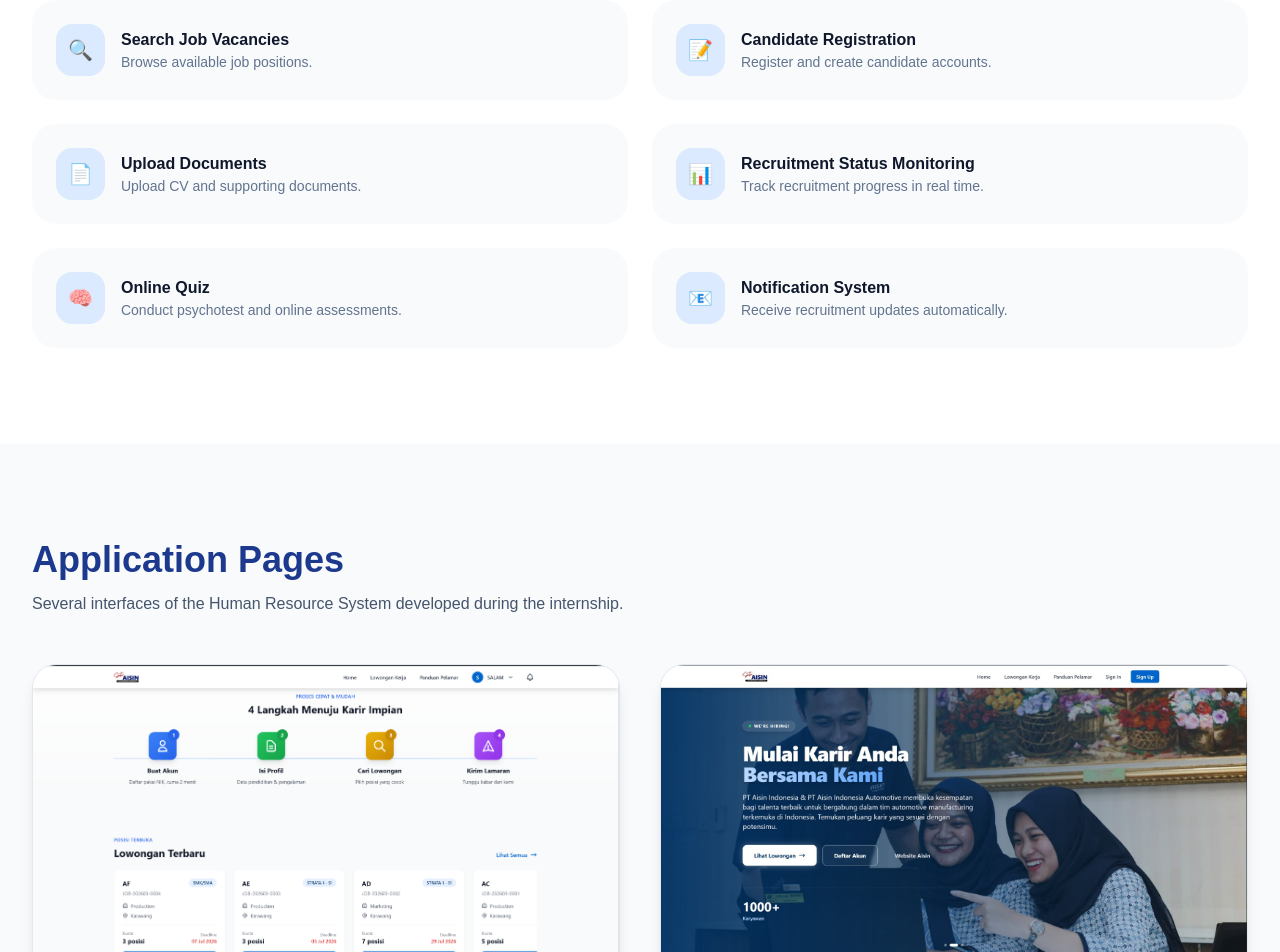
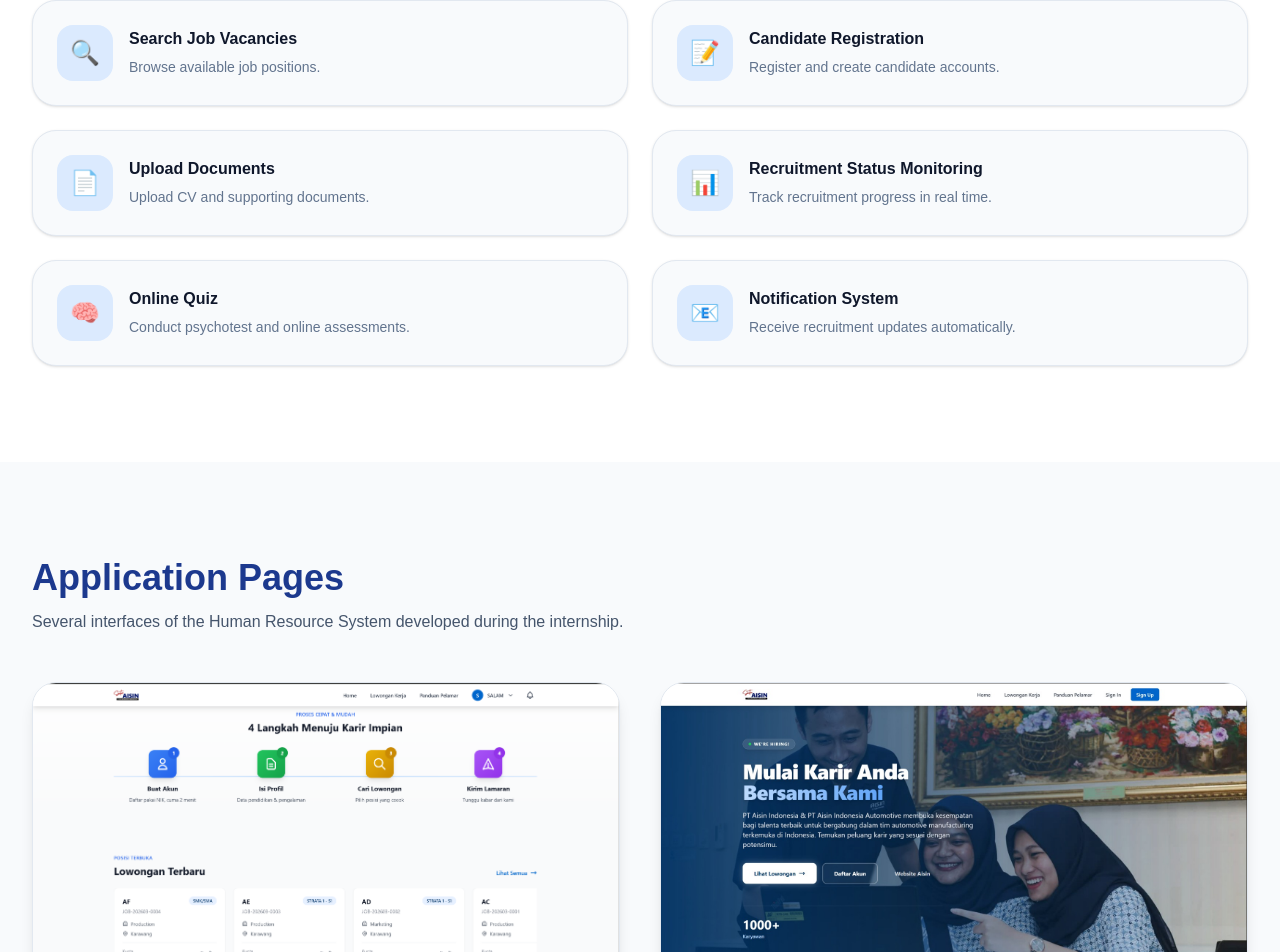
Before and after one commit to MuhamadFahriSalam/Myporto, a Next.js app: page /projects/human-resource-system in a window 1280 px wide. Shown: the part 1033-1985 px from the top of the page. Built offline with nearby package versions, Linux system fonts and the light colour scheme.

Commit message:
motion hr

```diff
--- a/app/projects/human-resource-system/page.tsx
+++ b/app/projects/human-resource-system/page.tsx
@@ -1,5 +1,8 @@
+"use client";
+
 import Image from "next/image";
 import Link from "next/link";
+import { motion } from "framer-motion";
 import {
   Search,
   UserPlus,
@@ -10,6 +13,80 @@ import {
 } from "lucide-react";
 
 export default function HumanResourceSystem() {
+    const fadeUp = {
+    hidden: {
+        opacity: 0,
+        y: 60,
+    },
+    visible: {
+        opacity: 1,
+        y: 0,
+        transition: {
+        duration: 0.8,
+        },
+    },
+    };
+
+    const features = [
+    {
+        icon: "🔍",
+        title: "Search Job Vacancies",
+        description: "Browse available job positions.",
+    },
+    {
+        icon: "📝",
+        title: "Candidate Registration",
+        description: "Register and create candidate accounts.",
+    },
+    {
+        icon: "📄",
+        title: "Upload Documents",
+        description: "Upload CV and supporting documents.",
+    },
+    {
+        icon: "📊",
+        title: "Recruitment Status Monitoring",
+        description: "Track recruitment progress in real time.",
+    },
+    {
+        icon: "🧠",
+        title: "Online Quiz",
+        description: "Conduct psychotest and online assessments.",
+    },
+    {
+        icon: "📧",
+        title: "Notification System",
+        description: "Receive recruitment updates automatically.",
+    },
+    ];
+
+    const screenshots = [
+    {
+        image: "/images/hr/lowongan-user.png",
+        title: "Job Vacancy Page",
+        description:
+        "Halaman yang digunakan pelamar untuk melihat daftar lowongan, melakukan pencarian posisi, serta mengakses detail lowongan.",
+    },
+    {
+        image: "/images/hr/hero-hr.jpg",
+        title: "Landing Page",
+        description:
+        "Halaman utama sistem recruitment yang menampilkan informasi perusahaan dan proses pendaftaran pelamar.",
+    },
+    {
+        image: "/images/hr/halaman-administrative.png",
+        title: "Administrative Selection",
+        description:
+        "Dashboard HRD untuk melakukan seleksi administrasi terhadap kandidat yang melamar pekerjaan.",
+    },
+    {
+        image: "/images/hr/pengerjaan-psychotes.png",
+        title: "Online Psychotest",
+        description:
+        "Fitur psychotest online yang memungkinkan pelamar mengerjakan soal secara bertahap dengan batas waktu tertentu.",
+    },
+    ];
+
   return (
     <>
       {/* Hero */}
@@ -18,7 +95,12 @@ export default function HumanResourceSystem() {
 
           <div className="grid md:grid-cols-2 gap-12 items-center">
 
-            <div>
+            <motion.div
+            variants={fadeUp}
+            initial="hidden"
+            whileInView="visible"
+            viewport={{ once: true }}
+            >
 
               <span className="bg-blue-100 text-blue-900 px-4 py-2 rounded-full font-medium">
                 Featured Project
@@ -45,9 +127,14 @@ export default function HumanResourceSystem() {
                     ← Back to Home
                     </Link>
                 </div>
-            </div>
+            </motion.div>
 
-            <div>
+            <motion.div
+            initial={{ opacity: 0, x: 100 }}
+            whileInView={{ opacity: 1, x: 0 }}
+            viewport={{ once: true }}
+            transition={{ duration: 1 }}
+            >
 
               <Image
                 src="/images/hr/hero-hr.jpg"
@@ -57,7 +144,7 @@ export default function HumanResourceSystem() {
                 className="rounded-3xl shadow-xl"
               />
 
-            </div>
+            </motion.div>
 
           </div>
 
@@ -68,7 +155,13 @@ export default function HumanResourceSystem() {
 
       {/* Overview */}
       <section className="bg-slate-50 py-24">
-        <div className="max-w-7xl mx-auto px-8">
+        <motion.div
+        className="max-w-7xl mx-auto px-8"
+        variants={fadeUp}
+        initial="hidden"
+        whileInView="visible"
+        viewport={{ once: true }}
+        >
 
           <h2 className="text-4xl font-bold text-blue-900 mb-10">
             Project Overview
@@ -83,219 +176,174 @@ export default function HumanResourceSystem() {
             dan monitoring status seleksi secara real-time.
           </p>
 
-        </div>
+        </motion.div>
       </section>
 
     {/* Features */}
     <section className="bg-white py-24">
         <div className="max-w-7xl mx-auto px-8">
 
-            <h2 className="text-4xl font-bold text-blue-900 mb-12">
+            <motion.h2
+            variants={fadeUp}
+            initial="hidden"
+            whileInView="visible"
+            viewport={{ once: true }}
+            className="text-4xl font-bold text-blue-900 mb-12"
+            >
             Main Features
-            </h2>
+            </motion.h2>
 
             <div className="grid md:grid-cols-2 gap-6">
 
-            <div className="bg-slate-50 p-6 rounded-3xl flex items-center gap-4 hover:shadow-lg transition">
-                <div className="bg-blue-100 p-3 rounded-2xl text-xl">
-                🔍
+            {features.map((feature, index) => (
+                <motion.div
+                key={index}
+                initial={{
+                    opacity: 0,
+                    y: 50,
+                }}
+                whileInView={{
+                    opacity: 1,
+                    y: 0,
+                }}
+                viewport={{ once: true }}
+                transition={{
+                    duration: 0.6,
+                    delay: index * 0.1,
+                }}
+                className="
+                    group
+                    bg-slate-50
+                    p-6
+                    rounded-3xl
+                    flex items-center
+                    gap-4
+                    border border-slate-200
+                    shadow-sm
+
+                    hover:-translate-y-2
+                    hover:bg-blue-50
+                    hover:border-blue-200
+                    hover:shadow-xl
+
+                    transition-all duration-300
+                "
+                >
+                {/* Icon */}
+                <div
+                    className="
+                    bg-blue-100
+                    w-14
+                    h-14
+                    rounded-2xl
+                    flex items-center justify-center
+                    text-2xl
+
+                    group-hover:scale-110
+                    duration-300
+                    "
+                >
+                    {feature.icon}
                 </div>
 
+                {/* Content */}
                 <div>
-                <h3 className="font-semibold text-slate-900">
-                    Search Job Vacancies
+                    <h3 className="font-semibold text-slate-900 mb-1">
+                    {feature.title}
                     </h3>
-                <p className="text-sm text-slate-500">
-                    Browse available job positions.
+
+                    <p className="text-sm text-slate-500 leading-6">
+                    {feature.description}
                     </p>
                 </div>
-            </div>
-
-            <div className="bg-slate-50 p-6 rounded-3xl flex items-center gap-4 hover:shadow-lg transition">
-                <div className="bg-blue-100 p-3 rounded-2xl text-xl">
-                📝
-                </div>
-
-                <div>
-                <h3 className="font-semibold text-slate-900">
-                    Candidate Registration
-                </h3>
-                <p className="text-sm text-slate-500">
-                    Register and create candidate accounts.
-                </p>
-                </div>
-            </div>
-
-            <div className="bg-slate-50 p-6 rounded-3xl flex items-center gap-4 hover:shadow-lg transition">
-                <div className="bg-blue-100 p-3 rounded-2xl text-xl">
-                📄
-                </div>
-
-                <div>
-                <h3 className="font-semibold text-slate-900">
-                    Upload Documents
-                </h3>
-                <p className="text-sm text-slate-500">
-                    Upload CV and supporting documents.
-                </p>
-                </div>
-            </div>
-
-            <div className="bg-slate-50 p-6 rounded-3xl flex items-center gap-4 hover:shadow-lg transition">
-                <div className="bg-blue-100 p-3 rounded-2xl text-xl">
-                📊
-                </div>
-
-                <div>
-                <h3 className="font-semibold text-slate-900">
-                    Recruitment Status Monitoring
-                </h3>
-                <p className="text-sm text-slate-500">
-                    Track recruitment progress in real time.
-                </p>
-                </div>
-            </div>
-
-            <div className="bg-slate-50 p-6 rounded-3xl flex items-center gap-4 hover:shadow-lg transition">
-                <div className="bg-blue-100 p-3 rounded-2xl text-xl">
-                🧠
-                </div>
-
-                <div>
-                <h3 className="font-semibold text-slate-900">
-                    Online Quiz
-                </h3>
-                <p className="text-sm text-slate-500">
-                    Conduct psychotest and online assessments.
-                </p>
-                </div>
-            </div>
-
-            <div className="bg-slate-50 p-6 rounded-3xl flex items-center gap-4 hover:shadow-lg transition">
-                <div className="bg-blue-100 p-3 rounded-2xl text-xl">
-                📧
-                </div>
-
-                <div>
-                <h3 className="font-semibold text-slate-900">
-                    Notification System
-                </h3>
-                <p className="text-sm text-slate-500">
-                    Receive recruitment updates automatically.
-                </p>
-                </div>
-            </div>
-
+                </motion.div>
+            ))}
             </div>
         </div>
     </section>
-
 
     {/* Application Screenshots */}
     <section className="bg-slate-50 py-24">
         <div className="max-w-7xl mx-auto px-8">
 
+            <motion.div
+            variants={fadeUp}
+            initial="hidden"
+            whileInView="visible"
+            viewport={{ once: true }}
+            className="mb-12"
+            >
             <h2 className="text-4xl font-bold text-blue-900 mb-3">
                 Application Pages
             </h2>
 
-            <p className="text-slate-600 mb-12">
+            <p className="text-slate-600">
                 Several interfaces of the Human Resource System developed during the internship.
             </p>
+            </motion.div>
 
             <div className="grid lg:grid-cols-2 gap-10">
 
-            {/* Halaman Lowongan */}
-            <div className="bg-white rounded-3xl shadow-lg overflow-hidden border border-slate-200">
+            {screenshots.map((item, index) => (
+                <motion.div
+                key={index}
+                initial={{
+                    opacity: 0,
+                    y: 80,
+                }}
+                whileInView={{
+                    opacity: 1,
+                    y: 0,
+                }}
+                viewport={{ once: true }}
+                transition={{
+                    duration: 0.8,
+                    delay: index * 0.15,
+                }}
+                className="
+                    group
+                    bg-white
+                    rounded-3xl
+                    overflow-hidden
+                    border border-slate-200
+                    shadow-lg
+
+                    hover:-translate-y-2
+                    hover:shadow-2xl
+
+                    transition-all duration-500
+                "
+                >
+                {/* Image */}
+                <div className="overflow-hidden">
                     <Image
-                src="/images/hr/lowongan-user.png"
-                alt="Job Vacancy Page"
+                    src={item.image}
+                    alt={item.title}
                     width={1200}
                     height={700}
-                className="w-full object-cover"
+                    className="
+                        w-full
+                        object-cover
+                        transition duration-700
+                        group-hover:scale-105
+                    "
                     />
+                </div>
 
+                {/* Content */}
                 <div className="p-6">
+
                     <h3 className="text-2xl font-semibold text-slate-900 mb-3">
-                    Job Vacancy Page
+                    {item.title}
                     </h3>
 
                     <p className="text-slate-600 leading-7">
-                    Halaman yang digunakan pelamar untuk melihat daftar lowongan,
-                    melakukan pencarian posisi, serta mengakses detail lowongan.
+                    {item.description}
                     </p>
                 </div>
+                </motion.div>
+            ))}
             </div>
-
-            {/* Landing Page */}
-            <div className="bg-white rounded-3xl shadow-lg overflow-hidden border border-slate-200">
-                <Image
-                src="/images/hr/hero-hr.jpg"
-                alt="Landing Page"
-                width={1200}
-                height={700}
-                className="w-full object-cover"
-                />
-
-                <div className="p-6">
-                <h3 className="text-2xl font-semibold text-slate-900 mb-3">
-                    Landing Page
-                </h3>
-
-                <p className="text-slate-600 leading-7">
-                    Halaman utama sistem recruitment yang menampilkan informasi
-                    perusahaan dan proses pendaftaran pelamar.
-                </p>
-                </div>
-            </div>
-
-            {/* Administrative Selection */}
-            <div className="bg-white rounded-3xl shadow-lg overflow-hidden border border-slate-200">
-                <Image
-                src="/images/hr/halaman-administrative.png"
-                alt="Administrative Selection"
-                width={1200}
-                height={700}
-                className="w-full object-cover"
-                />
-
-                <div className="p-6">
-                <h3 className="text-2xl font-semibold text-slate-900 mb-3">
-                    Administrative Selection
-                </h3>
-
-                <p className="text-slate-600 leading-7">
-                    Dashboard HRD untuk melakukan seleksi administrasi terhadap
-                    kandidat yang melamar pekerjaan.
-                </p>
-                </div>
-            </div>
-
-            {/* Online Psychotest */}
-            <div className="bg-white rounded-3xl shadow-lg overflow-hidden border border-slate-200">
-                <Image
-                src="/images/hr/pengerjaan-psychotes.png"
-                alt="Online Psychotest"
-                width={1200}
-                height={700}
-                className="w-full object-cover"
-                />
-
-                <div className="p-6">
-                <h3 className="text-2xl font-semibold text-slate-900 mb-3">
-                    Online Psychotest
-                </h3>
-
-                <p className="text-slate-600 leading-7">
-                    Fitur psychotest online yang memungkinkan pelamar
-                    mengerjakan soal secara bertahap dengan batas waktu
-                    tertentu.
-                </p>
-                </div>
-            </div>
-
-            </div>
-
         </div>
     </section>
     </>
--- a/components/Projects.tsx
+++ b/components/Projects.tsx
@@ -188,12 +188,10 @@ export default function Projects() {
                     Detail
                   </span>
                 </Link>
-
               </div>
             </motion.div>
           ))}
         </motion.div>
-
       </div>
     </section>
   );
```
Lines whose indentation alone changed are shown as unchanged.
